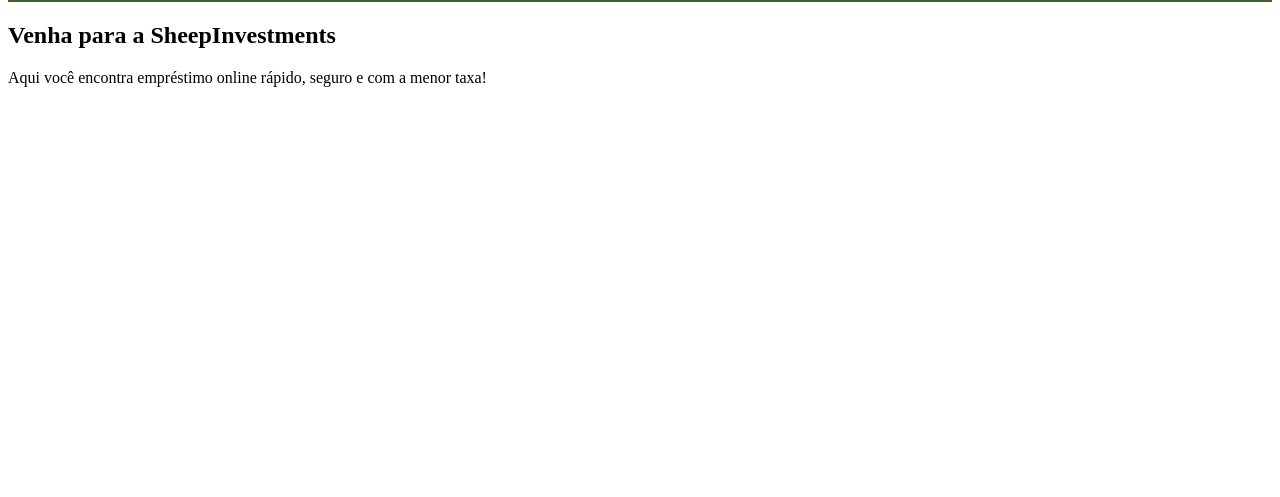
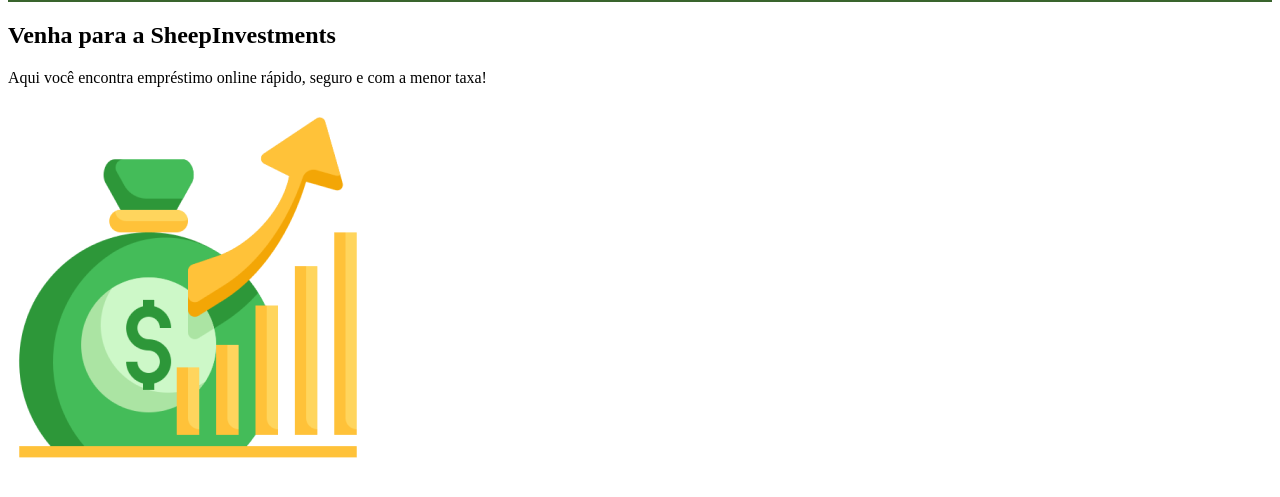
Before and after one commit to ArthurCarneiro02/Site-Criativo-Formadores, a plain HTML site: page index.html in a window 1280 px wide. Shown: the part 203-700 px from the top of the page. Drawn offline with Linux system fonts and the light colour scheme.

Commit message:
adicionando a imagem do dinheiro

```diff
--- a/index.html
+++ b/index.html
@@ -20,6 +20,7 @@
     <section class="corpo1">
         <h2 class="título-anúncio">Venha para a SheepInvestments</h2>
         <p class="texto1">Aqui você encontra empréstimo online rápido, seguro e com a menor taxa!</p>
+        <img class="dinheiro-imagem" src="t.png" alt="imagem saco de dinheiro">
             </section>
 
 </body>
```
